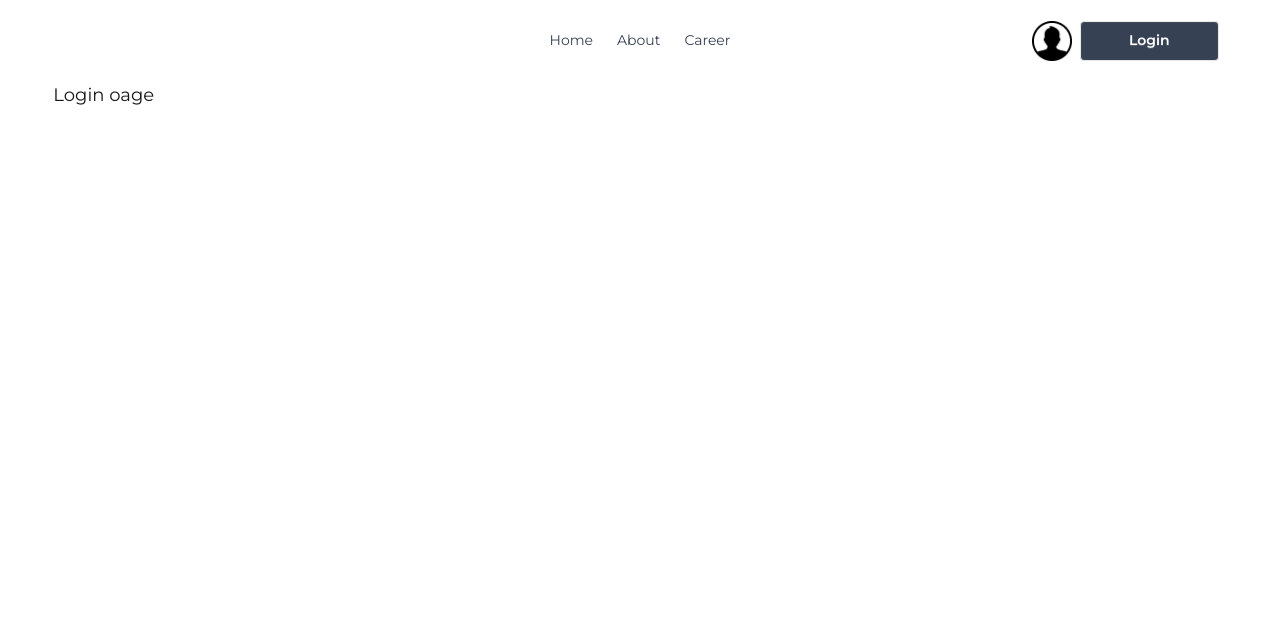
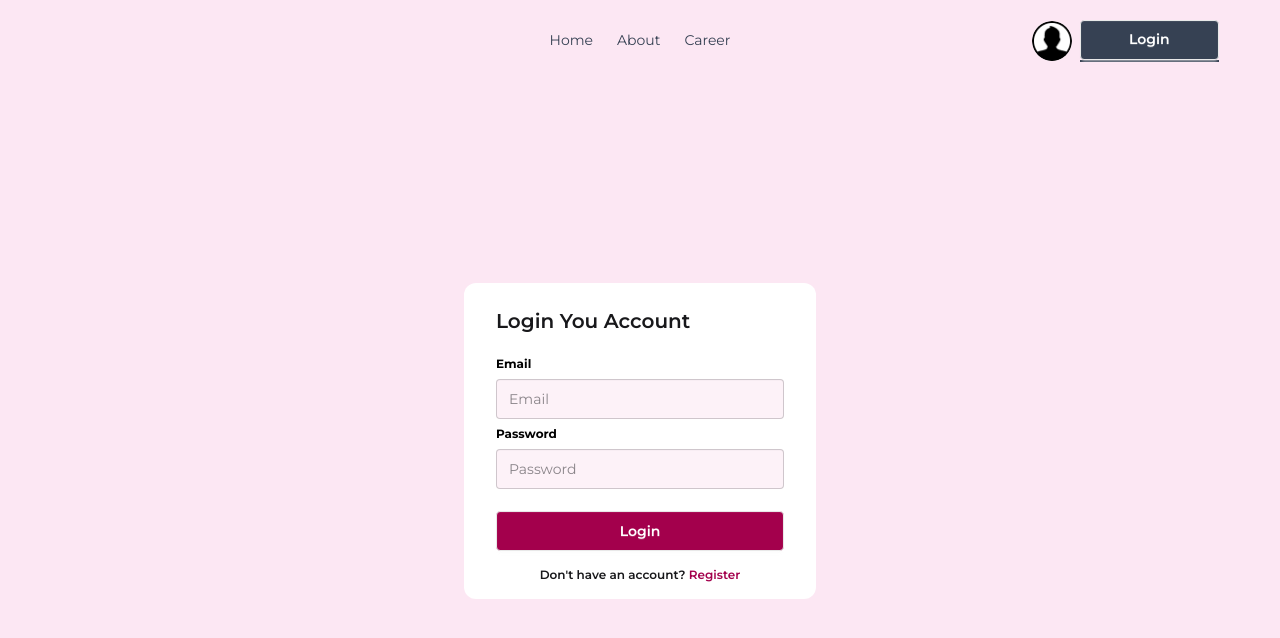
Before and after one commit to MahbubaSultanaEty/dragon-news, a Next.js app: page /login in a window 1280 px wide. Shown: the top 638 px of the page. Built offline with nearby package versions, Linux system fonts and the light colour scheme.

Commit message:
Added login form from daisy and customized it

```diff
--- a/src/app/(auth)/layout.js
+++ b/src/app/(auth)/layout.js
@@ -5,10 +5,11 @@ import LeftSidebar from "@/components/homepage/news/LeftSidebar";
 
 const AuthLayout = ({ children }) => {
   return (
-      <div className={`${montserrat.className}`}>
-        <Navbar />
+    <div className={`${montserrat.className} bg-pink-100 `}>
+      <div className="w-11/12  mx-auto ">
+      <Navbar />
       {children}
-
+      </div>
       </div>
   );
 };
--- a/src/app/(auth)/login/page.jsx
+++ b/src/app/(auth)/login/page.jsx
@@ -1,11 +1,55 @@
-import React from 'react';
+'use client'
+import Link from "next/link";
 
 const LoginPage = () => {
-    return (
-        <div>
-            <h2 className="text-lg ">Login oage</h2>
+
+    const handleLoginFunc = (e) => {
+        e.preventDefault();
+        const email = e.target.email.value;
+        const password = e.target.password.value;
+        console.log(email, password);
+    }
+
+  return (
+    <div className="container mx-auto min-h-[90vh] flex justify-center items-center">
+      <div className="p-4 rounded-xl bg-white">
+        <form action="" onSubmit={handleLoginFunc}>
+          <fieldset className="fieldset bg-white border-base-300 rounded-box w-xs  p-4">
+            <legend className="fieldset-legend text-xl">
+              Login You Account
+            </legend>
+
+            <label className="label font-bold text-black">Email</label>
+                      <input
+                          name="email"
+              type="email"
+              className="input bg-pink-50"
+              placeholder="Email"
+            />
+
+            <label className="label font-bold text-black">Password</label>
+                      <input
+                          name="password"
+              type="password"
+              className="input bg-pink-50"
+              placeholder="Password"
+            />
+
+            <button className="btn bg-pink-800 text-white mt-4 ">Login</button>
+          </fieldset>
+        </form>
+
+        <div className="font-semibold text-xs text-center">
+          <p>
+            Don&apos;t have an account?{" "}
+            <Link className="text-pink-800 " href={`/register`}>
+              Register
+            </Link>{" "}
+          </p>
         </div>
-    );
+      </div>
+    </div>
+  );
 };
 
 export default LoginPage;
--- a/src/app/(main)/category/[id]/page.jsx
+++ b/src/app/(main)/category/[id]/page.jsx
@@ -7,12 +7,11 @@ import React from 'react';
 
 const NewsCategoryPage = async({ params }) => {
     const {id} = await params;
-    console.log(id);
+    // console.log(id);
 
      const catagoriesData = await getCatagories();
      const newsCatagories = catagoriesData.news_category;
   // console.log(newsCatagories, "news catagory");
-
 
   const news = await getNewsByCatagory(id);
 
--- a/src/app/(main)/layout.js
+++ b/src/app/(main)/layout.js
@@ -6,12 +6,15 @@ import React from 'react';
 const MainLayout
  = ({children}) => {
      return (
-         <>
-             <Header />
+         <div className='w-11/12  mx-auto'>
+             <div>
+                  <Header />
              <BreackingNews/>
          <Navbar />
              {children}
-        </>
+             </div>
+
+        </div>
 
     );
 };
--- a/src/app/layout.js
+++ b/src/app/layout.js
@@ -25,9 +25,9 @@ export default function RootLayout({ children }) {
     <html
       data-theme='light'
       lang="en"
-      className={`w-11/12 mx-auto  ${poppins.className} h-full antialiased`}
+      className={`  ${poppins.className} h-full antialiased `}
     >
-      <body className="min-h-full flex flex-col">
+      <body className=" min-h-full flex flex-col ">
 
         {children}</body>
     </html>
--- a/src/components/shared/Navbar.jsx
+++ b/src/components/shared/Navbar.jsx
@@ -29,14 +29,18 @@ const Navbar = () => {
        <li><Navlink href={'/career'}>Career</Navlink></li>
     </ul>
   </div>
-            <div className="navbar-end gap-2">
-                <Image
+        <div className="navbar-end gap-2 ">
+
+             <Image
                     src={userAvatar}
                     width={40}
                     height={40}
-                    alt='user avatar icon'
-                />
-                <Navlink href={'login'}>
+              alt='user avatar icon'
+              className='bg-amber-800 rounded-full'
+          />
+
+
+                <Navlink href={'/login'}>
                     <button className='bg-gray-700 text-white btn btn-wide px-12'>Login</button>
                 </Navlink>
 
```
